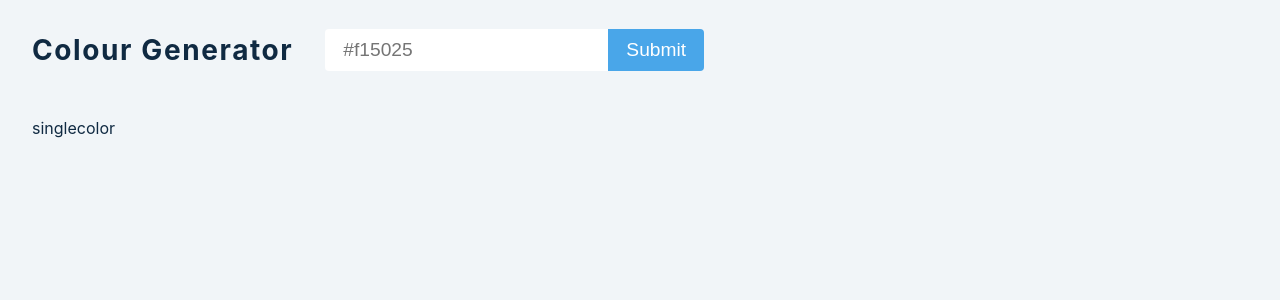
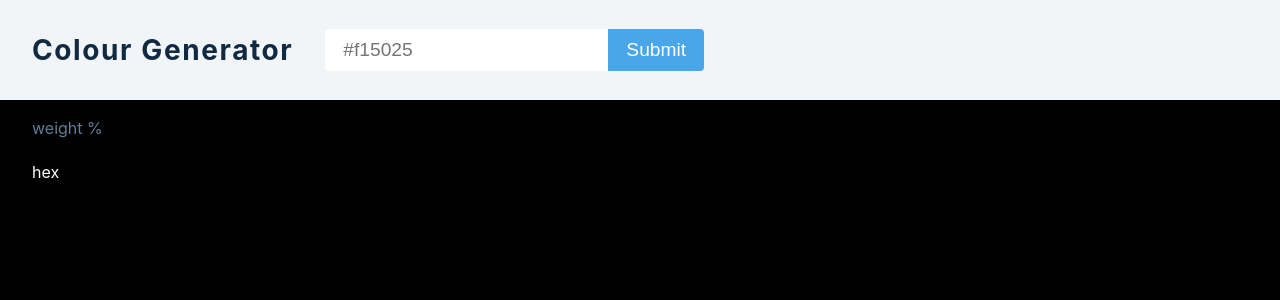
Before and after one commit to SHANIB-C-K/Colour-Generator-React, a React (Create React App) app: page / in a window 1280 px wide. Shown: the top 300 px of the page. Built offline with nearby package versions, Linux system fonts and the light colour scheme.

Commit message:
singlecolor  article added

```diff
--- a/src/components/Home/Home.js
+++ b/src/components/Home/Home.js
@@ -12,7 +12,7 @@ const Home = () => {
         </form>
       </section>
 
-      <section className="color">
+      <section className="colors">
         <SingleColor />
       </section>
     </>
--- a/src/components/SingleColour/SingleColor.js
+++ b/src/components/SingleColour/SingleColor.js
@@ -2,9 +2,12 @@ import React from 'react'
 
 const SingleColor = () => {
   return (
-    <div>
-      singlecolor
-    </div>
+    <>
+    <article className='color color-light' style={{backgroundColor: 'black'}}>
+        <p className='precent-color'>weight %</p>
+        <p className='color-value'>hex</p>
+    </article>
+    </>
   )
 }
 
```
